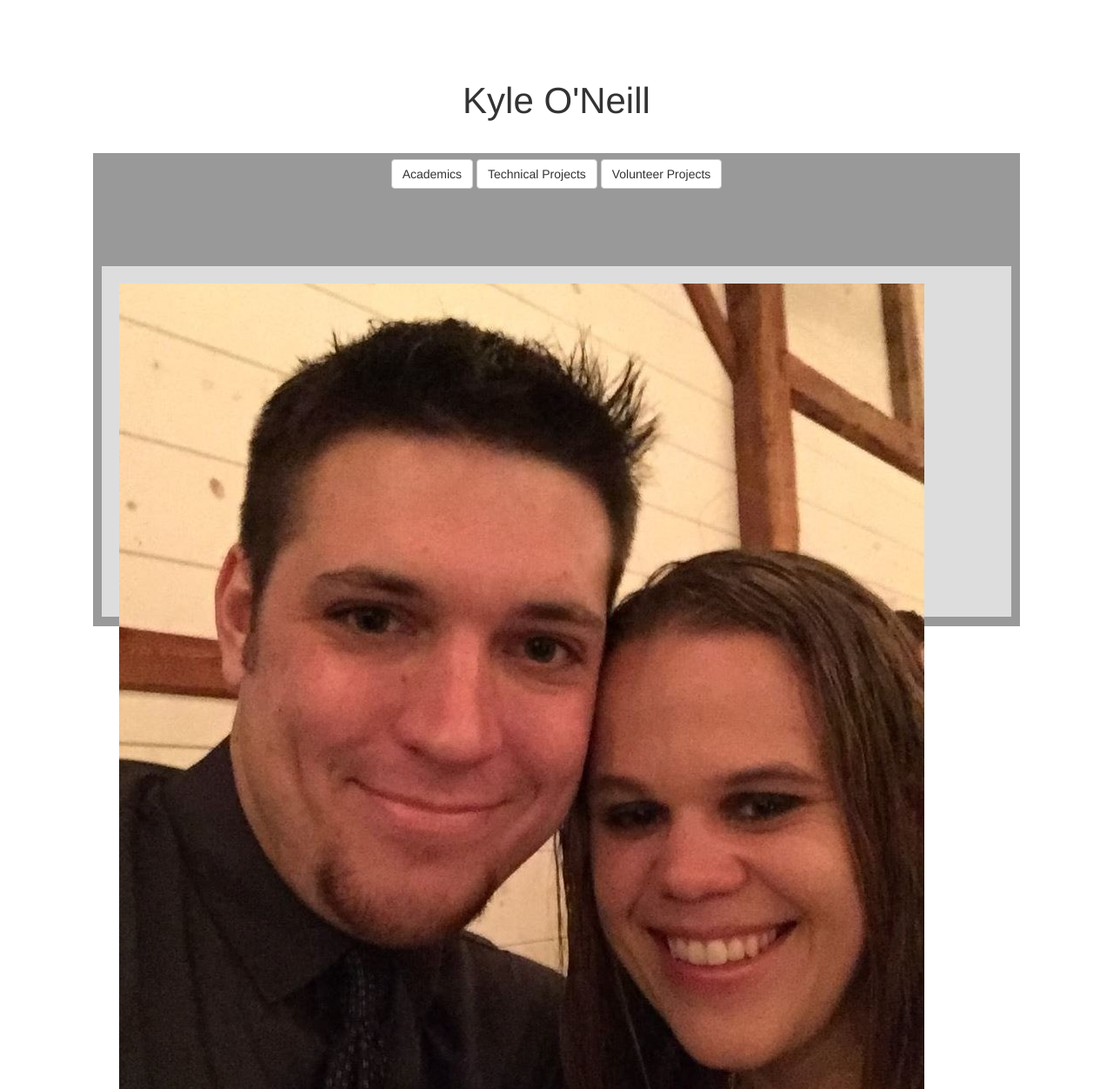
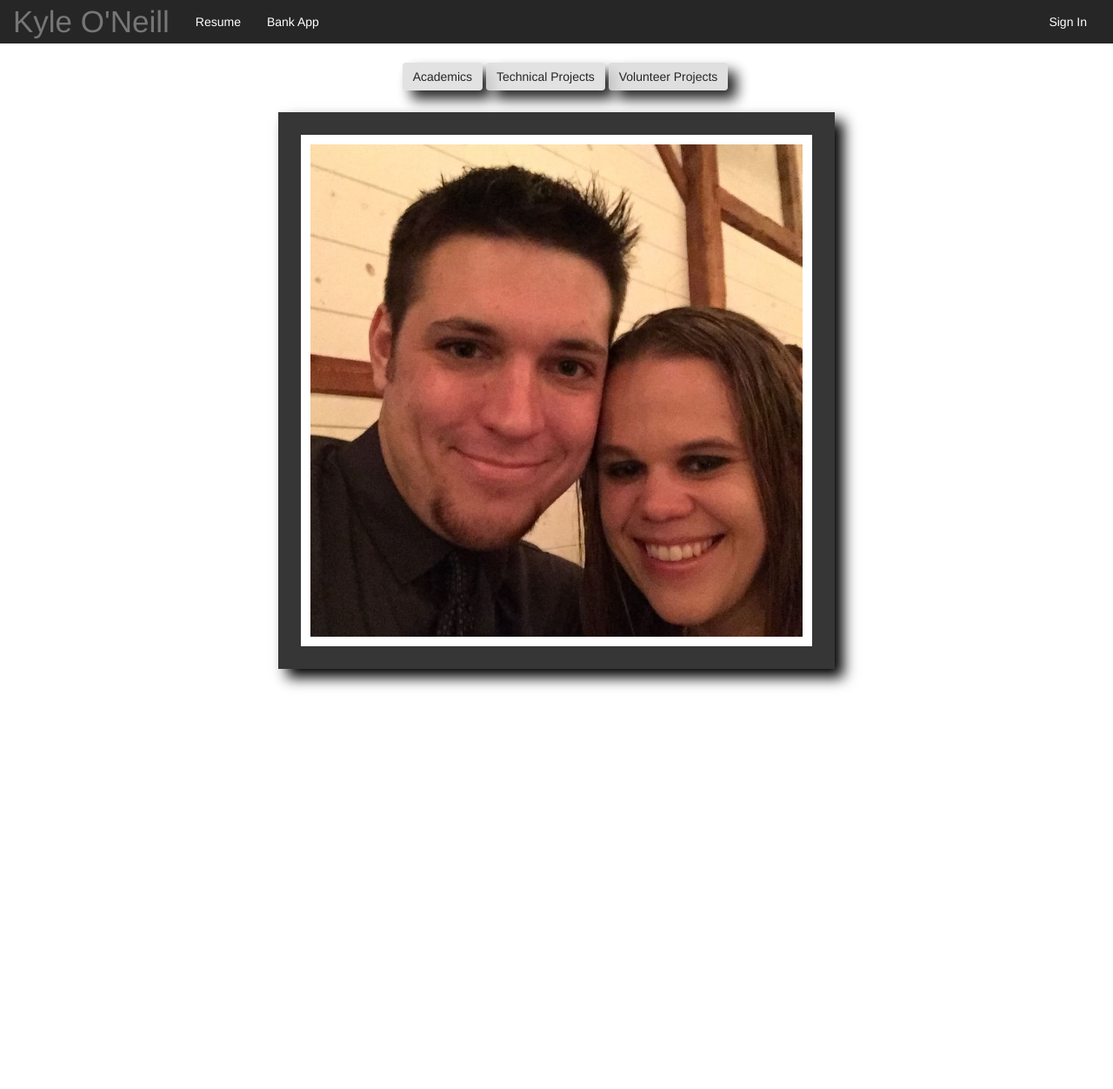
Before and after one commit to KyletheFox/4397_Demo_App, a PHP site: page /www/index.html in a window 1280 px wide. Shown: the whole page at 87% size. After the commit the page ends 792 px from the top, so only its background shows below. Run offline with PHP 8.4, Linux system fonts and the light colour scheme; some libraries are stand-ins or nearby versions.

Commit message:
Added some sytling and a bunch of stuff since the last commit

```diff
--- a/www/css/style.css
+++ b/www/css/style.css
@@ -1,4 +1,4 @@
-html, body {
+body {
 	height:100%;
 	line-height:1;
 }
@@ -9,63 +9,110 @@ html, body {
 	padding-right: 0px;
 }
 
+/* NavBar */
+
+.navbar {
+	height: 3em;
+	background-color: #000;
+	opacity: 0.85;
+}
+
+.navbar-toggle {
+	margin: 0px;
+	padding: 0px;
+	border: 0px;
+}
+
+.navbar-default {
+	border-bottom-width: 0px;
+}
+
+.navbar-header {
+	height: inherit;
+}
+
+.navbar-default .navbar-toggle .icon-bar {
+	background-color: #FFF;
+	width: 6vh;
+}
+
+.navbar-default .navbar-brand {
+	font-size: 2.5em;
+	color: #FFF;
+}
+
+.navbar-default .navbar-text {
+	margin: 0px;
+	background-color: #000;
+}
+
+.navbar-default .navbar-nav>li>a {
+	color: #FFF;
+}
+
+/* Content */
+
 #top-empty {
-	height: 7vh;
+	height: 3em;
 }
 
 #bottom-empty {
-	height: 10vh;
-}
 
-#name {
-	height: 15vh;
-}
-
-#name-heading {
-	margin: 0;
-	height: 100%;
-	display: flex;
-	align-items: center;
-	text-align: center;
-}
-
-#name-heading > span {
-	margin-left: auto;
-	margin-right: auto;
-	font-size: 3em;
 }
 
 #buttons {
-	height: 15vh;
+
 }
 
 #buttons > #button-box {
-	background-color: #999;
 	text-align: center;
+	padding: 10px;
+	margin: 10px;
+
 }
 
 #button-box > button {
-	margin-top: 7px;
+	margin-top: 10px;
 }
 
+.btn {
+	margin-top: 5px;
+	margin-bottom: 5px;
+	opacity: 0.85;
+	color: #000;
+	border: 0px;
+	background-color: #999;
+	box-shadow: 10px 10px 15px #000;
+ }
+
 #content {
-	height: 53vh;
+	max-height: 820px;
 }
 
 #content > #content-box {
-	background-color: #999;
+	background-color: #222;
+	box-shadow: 10px 10px 15px #000;
+	padding: 2% 2%;
 }
 
 #content > #content-box > #content-box-text {
-	height: 95%;
-	margin: 10px;
-	padding: 20px;
-	background-color: #DDD;
+	background-color: #FFF;
+	height: inherit;
+	object-fit: cover;
+	vertical-align: middle;
+	padding: 2% 2%;
 }
 
-#content-box-text > div > img {
+#content > #content-box > #content-box-text > div {
+	height: inherit;
+}
+
+#home-page-pic {
 	max-height: 100%;
 	max-width: 100%;
+	display: block;
+	margin-left: auto;
+	margin-right: auto;
 }
 
 /* Debuging */
--- a/www/index.html
+++ b/www/index.html
@@ -30,41 +30,65 @@
     <script src="./js/directives/techProj.js"></script>
     <script src="./js/directives/volunteer.js"></script>
 
-
+	<script src="js/jquery-color-cycle-plugin-master/jquery.colorcycle.min.js"></script>
+	<script type="text/javascript" src="js/webpage.js"></script>
 </head>
 <body ng-app="SomeDemo">
 	<div ng-controller="MainController" ng-init="display=0">
 
+	 <!--Bootstrap Fixed Navbar -->
+   <nav class="navbar navbar-default navbar-fixed-top">
+    <div class="container-fluid">
+
+      <div class="navbar-header">
+
+        <button type="button" class="navbar-toggle collapsed" data-toggle="collapse" data-target="#navbar" aria-expanded="false" aria-controls="navbar">
+          <span class="icon-bar"></span>
+          <span class="icon-bar"></span>
+          <span class="icon-bar"></span>
+          <span class="icon-bar"></span>
+          <span class="icon-bar"></span>
+          <span class="icon-bar"></span>
+          <span class="icon-bar"></span>
+          <span class="icon-bar"></span>
+          <span class="icon-bar"></span>
+        </button>
+        <a class="navbar-brand" href="index.html">Kyle O'Neill</a>
+
+
+      </div>
+
+      <div id="navbar" class="navbar-collapse collapse" aria-expanded="false">
+
+		<ul class="nav navbar-nav navbar-text navbar-right">
+          <li><a href="#">Sign In</a></li>
+        </ul>
+        <ul class="nav navbar-nav navbar-text navbar-left">
+          <li><a href="resume.pdf">Resume</a></li>
+          <li><a href="bank_app/bank.html">Bank App</a></li>
+        </ul>
+
+      </div>
+
+
+    </div>
+  </nav>
+
 	<div class="container-fluid">
-
 
 <!-- Top Row -->
 		<div class="row" id="top-empty">
 			<!-- EMPTY -->
 		</div>
 
-<!-- Name Row -->
-		<div class="row" id="name">
-			<div class="col col-xs-1">
+
+<!-- Button Row -->
+		<div class="row" id="buttons">
+			<div class="col col-xs-1 col-md-3">
 				<!-- EMPTY -->
 			</div>
 
-			<div class="col col-xs-10" id="name-heading">
-				<span>Kyle O'Neill</span>
-			</div>
-
-			<div class="col">
-				<!-- EMPTY -->
-			</div>
-		</div>
-
-<!-- Button Row -->
-		<div class="row" id="buttons">
-			<div class="col col-xs-1">
-				<!-- EMPTY -->
-			</div>
-
-			<div class="col col-xs-10" id="button-box">
+			<div class="col col-xs-10 col-md-6" id="button-box">
 				<button type="button" class="btn btn-default" ng-click="changeDis(1)">Academics</button>
 				<button type="button" class="btn btn-default" ng-click="changeDis(2)">Technical Projects</button>
 				<button type="button" class="btn btn-default" ng-click="changeDis(3)">Volunteer Projects</button>
@@ -78,16 +102,16 @@
 
 <!-- Content Row -->
 		<div class="row" id="content">
-			<div class="col col-xs-1">
+			<div class="col col-xs-1 col-md-3">
 				<!-- EMPTY -->
 			</div>
 
-			<div class="col col-xs-10" id="content-box">
+			<div class="col col-xs-10 col-md-6" id="content-box">
 
 				<div id="content-box-text">
 
 					<div ng-show="display == 0">
-						<img src="img/profilepic.jpg">
+						<img src="img/profilepic.jpg" id="home-page-pic">
 					</div>
 
 					<academics ng-show="display == 1"></academics>
--- a/www/js/directives/academics.html
+++ b/www/js/directives/academics.html
@@ -3,5 +3,5 @@
 	<li>Temple Universtiy, College of Science and Technology</li>
 	<li>Bachelors of Science, Computer Science</li>
 	<li>Graduation: December 2016</li>
-	<li>GPA: 3.4</li>
+	<li>GPA: 3.49</li>
 </ul>
--- /dev/null
+++ b/www/js/jquery-color-cycle-plugin-master/AUTHORS.txt
@@ -0,0 +1,3 @@
+Authors ordered by first contribution
+
+Jonathan Grover <jon@flatironschool.com>
--- /dev/null
+++ b/www/js/jquery-color-cycle-plugin-master/jquery.colorcycle.min.js
@@ -0,0 +1,25 @@
+/* jQuery Color Cycle Plugin - v0.1.1 - created by: jon@flatironschool.com */
+!function(f){
+	f.fn.colorCycle = function(n) {
+		var o=f.extend({colors:["#ff0000","#ff6600","#ff9900","#ffcc00","#ffff00",
+			"#ccff00","#99ff00","#66ff00","#00ff66","#00ff99","#00ffcc","#00ffff",
+			"#00ccff","#0099ff","#0066ff","#0033ff","#0000ff","#3300ff","#6600ff",
+			"#9900ff","#cc00ff","#ff00ff","#ff00cc","#ff0099","#ff0066"],
+			animationStartRange:1e3,animationEndRange:2e3,loopStartRange:1e3,
+			loopEndRange:4e3},n),
+		t=this,
+		a=function(f,n) {
+			return Math.floor(Math.random()*(n-f))+f
+		},
+		c=function() {
+			return o.colors[Math.floor(Math.random()*o.colors.length)]
+		},
+		e=function(f) {
+			f.animate({"background-color":c()},a(o.animationStartRange,o.animationEndRange),
+				function() {
+					setTimeout(function(){e(f)},a(o.loopStartRange,o.loopEndRange))})},
+		r=function() {
+			for(i=0;i<t.size();i++)
+				e(t.eq(i))};
+			return r(),t}
+	}(jQuery);
--- /dev/null
+++ b/www/js/webpage.js
@@ -0,0 +1,30 @@
+
+$(document).ready(function() {
+
+	$('.icon-bar').colorCycle({
+		colors: ['#111', '#444', '#888', '#BBB', '#DDD', '#FFF' ]
+	});
+
+	$('.btn').colorCycle({
+		colors: ['#888', '#BBB', '#DDD', '#FFF' ]
+	});
+
+	$('#content-box').colorCycle({
+		colors: ['#111', '#444', '#888', '#BBB', '#DDD', '#FFF' ]
+	});
+
+	$('#nameLink').click(function() {
+		$('#nameLink').css("color", "#fff");
+	});
+
+	$('.navbar-toggle').click(function() {
+		$('.navbar-toggle').css("background-color", "#000");
+
+	});
+
+	if($(window).width() <= 767) {
+		$('#navbar-link').remove();
+	}
+
+
+});
```
Also changed, not shown: www/bank_app/bank.css (added, +50 -0 lines), www/bank_app/bank.html (added, +100 -0 lines), www/bank_app/bank.js (added, +60 -0 lines), www/js/jquery-color-cycle-plugin-master/MIT-LICENSE.txt (added, +21 -0 lines), www/js/jquery-color-cycle-plugin-master/colorcycle.jquery.json (added, +35 -0 lines), www/js/jquery-color-cycle-plugin-master/index.html (added, +63 -0 lines), www/js/jquery-color-cycle-plugin-master/jquery.colorcycle.js (added, +38 -0 lines), www/img/bottomBackground.jpg (added), www/img/woodTexture.jpg (added), www/js/jquery-color-cycle-plugin-master/README.md (added), 4 other files.
